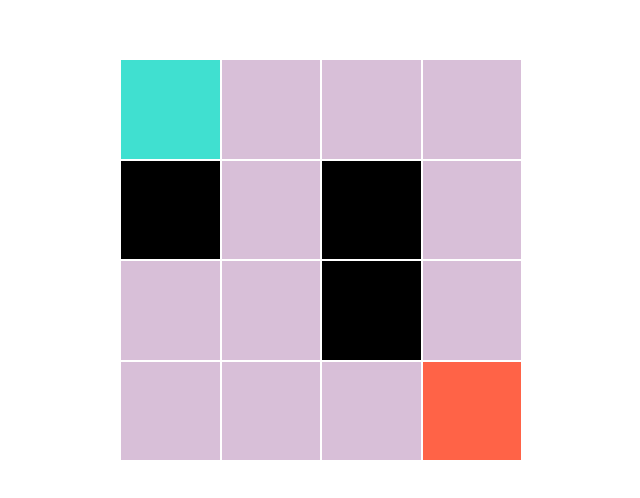
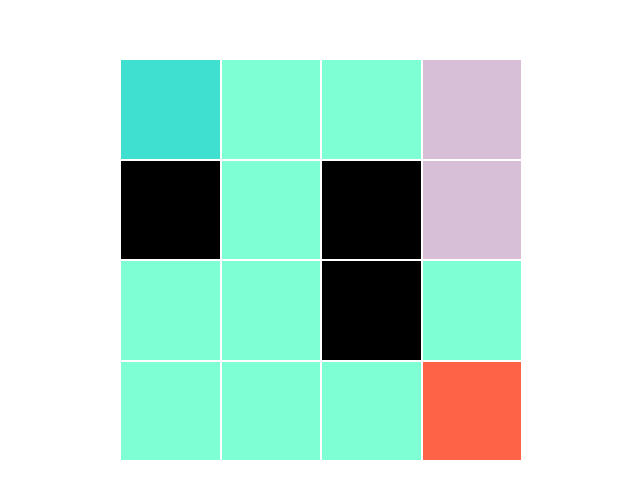
Before and after one commit to romankp/pathfinding, a plain HTML site: page index.html in a window 1280 px wide. Shown: the part 140-638 px from the top of the page, without its empty margins (319-959 px from the left). Drawn offline with Linux system fonts and the light colour scheme.

Commit message:
paint options

```diff
--- a/script.js
+++ b/script.js
@@ -68,7 +68,7 @@ const renderField = fieldArray => {
   });
 };
 
-const paintOptions = (fieldArray, id) => {};
+// const paintOptions = (fieldArray, id) => {};
 
 renderField(fieldArray);
 console.log(fieldArray);
@@ -143,7 +143,9 @@ const findPath = (fieldArray, startCell, targetCell, latDim) => {
     console.log(moveOptions);
     moveOptions.forEach(id => {
       const optionLI = document.getElementById(`${id}`);
-      optionLI.className();
+      if (optionLI.className === 'empty') {
+        optionLI.className = 'empty considered';
+      }
       console.log(optionLI);
     });
     // If moveOptions contains the target ID, stop loop
--- a/style.css
+++ b/style.css
@@ -36,6 +36,10 @@ li {
   background-color: black;
 }
 
+.considered {
+  background-color: aquamarine;
+}
+
 .target {
   background-color: tomato;
 }
```
